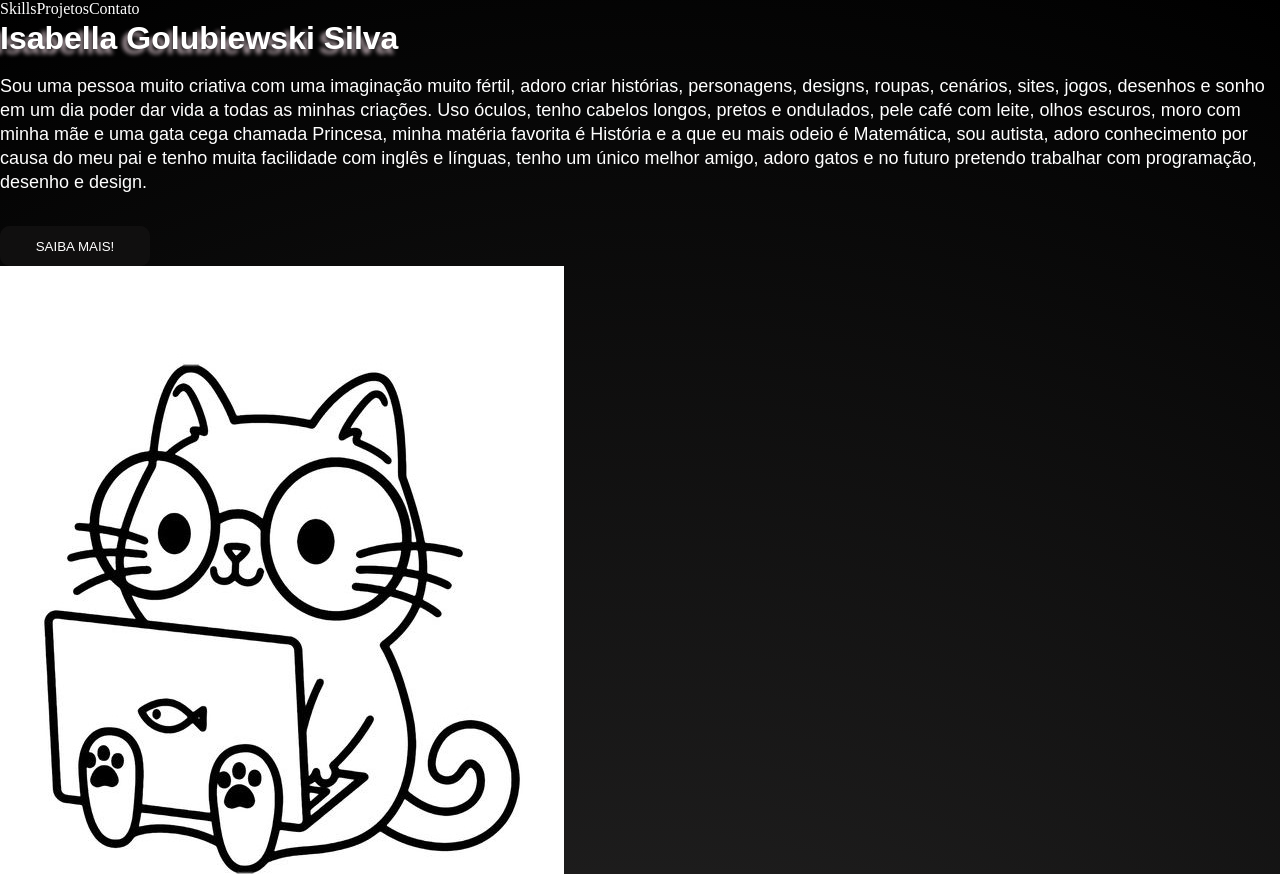
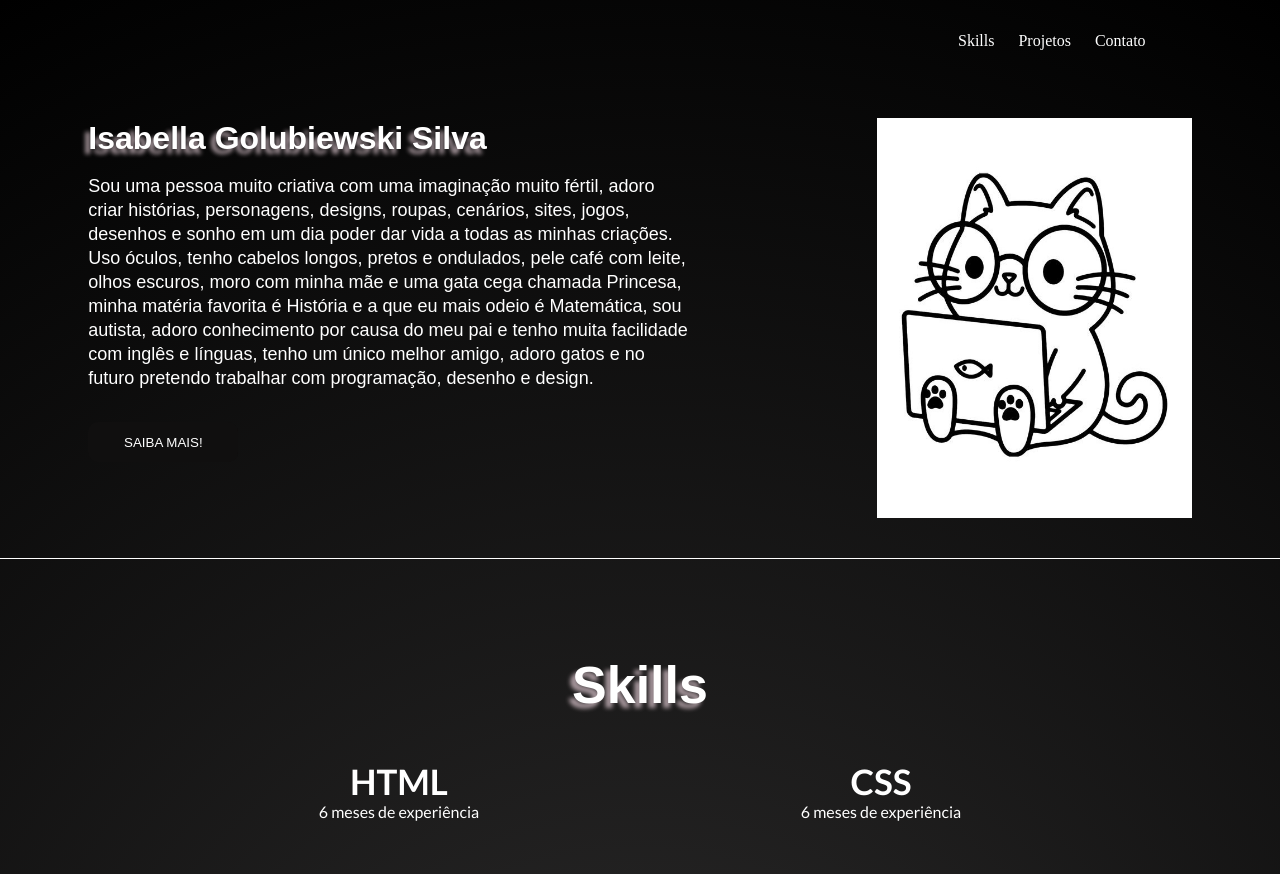
Before and after one commit to TabsMacedo/PortfolioIsa, a plain HTML site: page Portif-lio-main/Portif-lio-main/index.html in a window 1280 px wide. Shown: the top 874 px of the page. Drawn offline with Linux system fonts and the light colour scheme; a web font is replaced by a local one.

Commit message:
Update style.css

```diff
--- a/Portif-lio-main/Portif-lio-main/style.css
+++ b/Portif-lio-main/Portif-lio-main/style.css
@@ -23,11 +23,20 @@ body{
     background: radial-gradient(circle, rgb(45, 44, 44) 0%, rgba(0,0,0,1) 100%);
     color: white;
 }
-.header-nav{
+
+/* caixa do sobre */
+.nav__title{
+    padding: 36px;
+    display: flex;
+    gap: 80px;
+    justify-content: space-around;
 
 }
-.nav__title{
-
+.title__itens{
+    width: 50%;
+}
+.nav__title img{
+   height: 400px;
 }
 .nav__title h1{
     font-family: "Poppins", sans-serif;
@@ -121,8 +130,11 @@ body{
     height: 90%;
 }
 .nav__list{
-    width: 100%;
+    width: 87%;
     display: flex;
+    justify-content: flex-end;
+    gap: 24px;
+    padding: 32px;
     color: var(--white);
 }
 .nav__list li{
```
